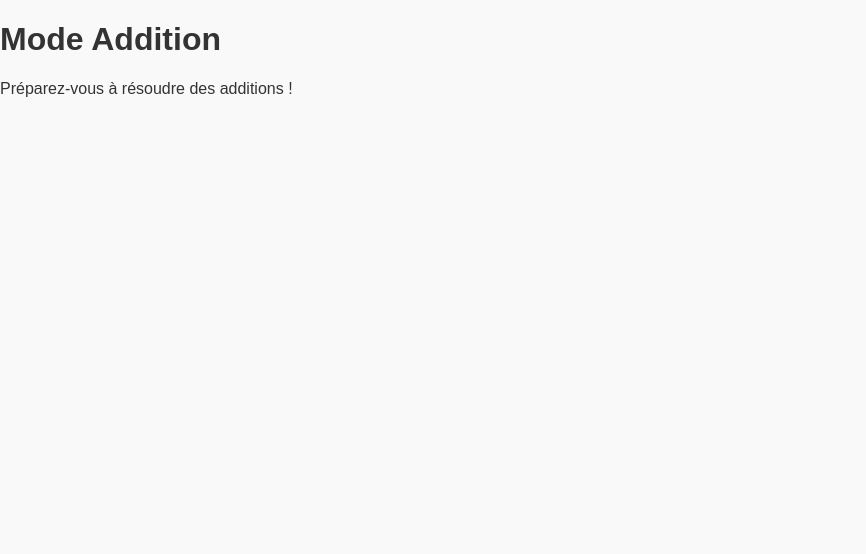
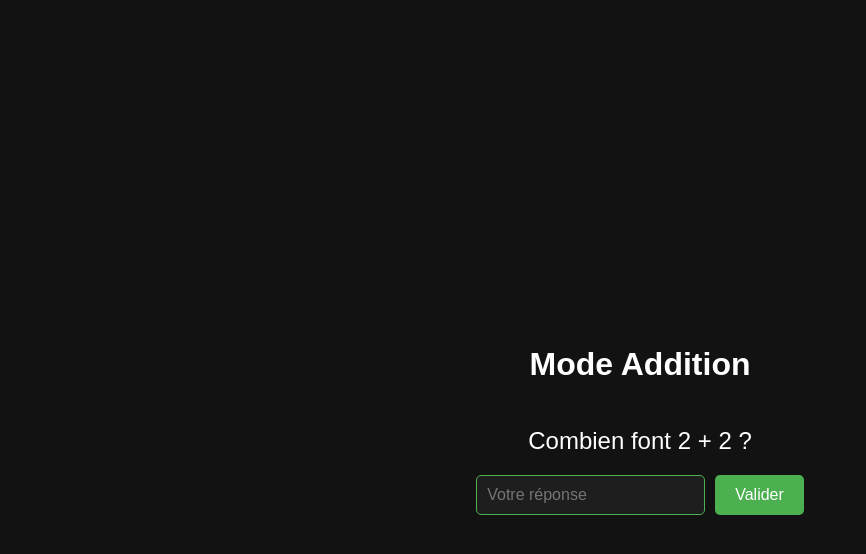
Before and after one commit to gugus7733/QuickMaths, a Next.js app: page /modes/addition in a window 1280 px wide. Shown: the top 554 px of the page, without its empty margins (0-866 px from the left). Built offline with nearby package versions, Linux system fonts and the light colour scheme.

Commit message:
addition

```diff
--- a/pages/modes/addition.js
+++ b/pages/modes/addition.js
@@ -1,8 +1,48 @@
-export default function AdditionMode() {
-    return (
-      <div>
-        <h1>Mode Addition</h1>
-        <p>Préparez-vous à résoudre des additions !</p>
-      </div>
-    );
+import React, { useState } from "react";
+import styles from "../../styles/Addition.module.css";
+
+export default function Addition() {
+  const [num1, setNum1] = useState(generateRandomNumber());
+  const [num2, setNum2] = useState(generateRandomNumber());
+  const [userAnswer, setUserAnswer] = useState("");
+  const [message, setMessage] = useState("");
+
+  function generateRandomNumber() {
+    return Math.floor(Math.random() * 10) + 1;
   }
+
+  function handleSubmit(e) {
+    e.preventDefault();
+    const correctAnswer = num1 + num2;
+    if (parseInt(userAnswer) === correctAnswer) {
+      setMessage("Bonne réponse !");
+    } else {
+      setMessage("Essaye encore !");
+    }
+    setNum1(generateRandomNumber());
+    setNum2(generateRandomNumber());
+    setUserAnswer("");
+  }
+
+  return (
+    <div className={styles.container}>
+      <h1 className={styles.title}>Mode Addition</h1>
+      <p className={styles.question}>
+        Combien font {num1} + {num2} ?
+      </p>
+      <form onSubmit={handleSubmit} className={styles.form}>
+        <input
+          type="number"
+          value={userAnswer}
+          onChange={(e) => setUserAnswer(e.target.value)}
+          className={styles.input}
+          placeholder="Votre réponse"
+        />
+        <button type="submit" className={styles.button}>
+          Valider
+        </button>
+      </form>
+      {message && <p className={styles.message}>{message}</p>}
+    </div>
+  );
+}
--- /dev/null
+++ b/styles/Addition.module.css
@@ -0,0 +1,56 @@
+.container {
+    background-color: var(--bg-color);
+    color: var(--text-color);
+    display: flex;
+    flex-direction: column;
+    align-items: center;
+    justify-content: center;
+    height: 100vh;
+    padding: 20px;
+}
+
+
+  .title {
+    font-size: 2rem;
+    margin-bottom: 20px;
+  }
+
+  .question {
+    font-size: 1.5rem;
+    margin-bottom: 20px;
+  }
+
+  .form {
+    display: flex;
+    gap: 10px;
+  }
+
+  .input {
+    padding: 10px;
+    font-size: 1rem;
+    border: 1px solid var(--accent-color);
+    border-radius: 5px;
+    background-color: #1e1e1e;
+    color: var(--text-color);
+  }
+
+  .button {
+    padding: 10px 20px;
+    font-size: 1rem;
+    background-color: var(--accent-color);
+    color: var(--text-color);
+    border: none;
+    border-radius: 5px;
+    cursor: pointer;
+    transition: background-color 0.3s ease;
+  }
+
+  .button:hover {
+    background-color: #45a049;
+  }
+
+  .message {
+    margin-top: 20px;
+    font-size: 1.2rem;
+    color: var(--accent-color);
+  }
--- a/styles/globals.css
+++ b/styles/globals.css
@@ -8,3 +8,9 @@ body {
   a:hover {
     color: #ff5722;
   }
+  :root {
+    --bg-color: #121212;
+    --text-color: #ffffff;
+    --accent-color: #4caf50;
+    --error-color: #ff5252;
+}
```
